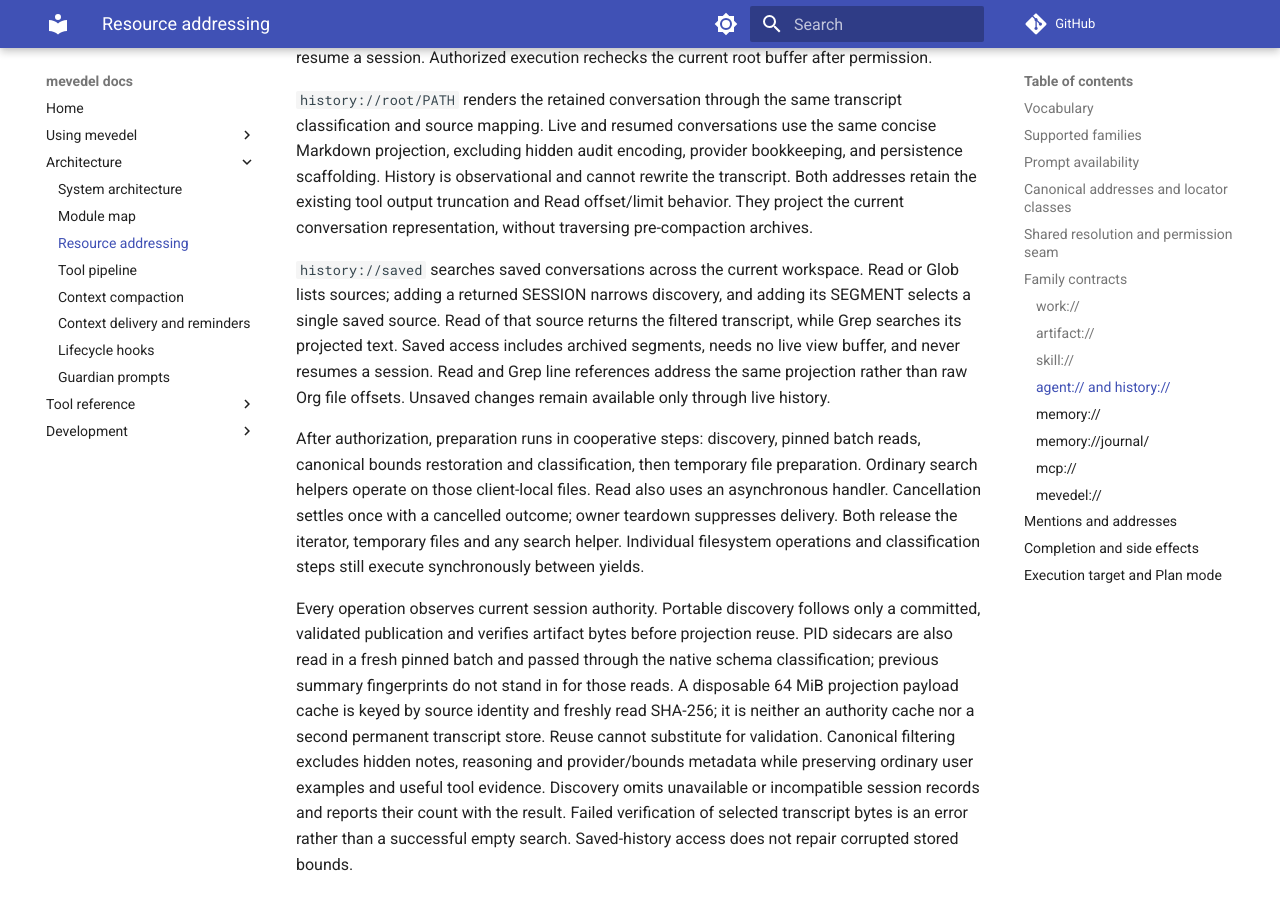
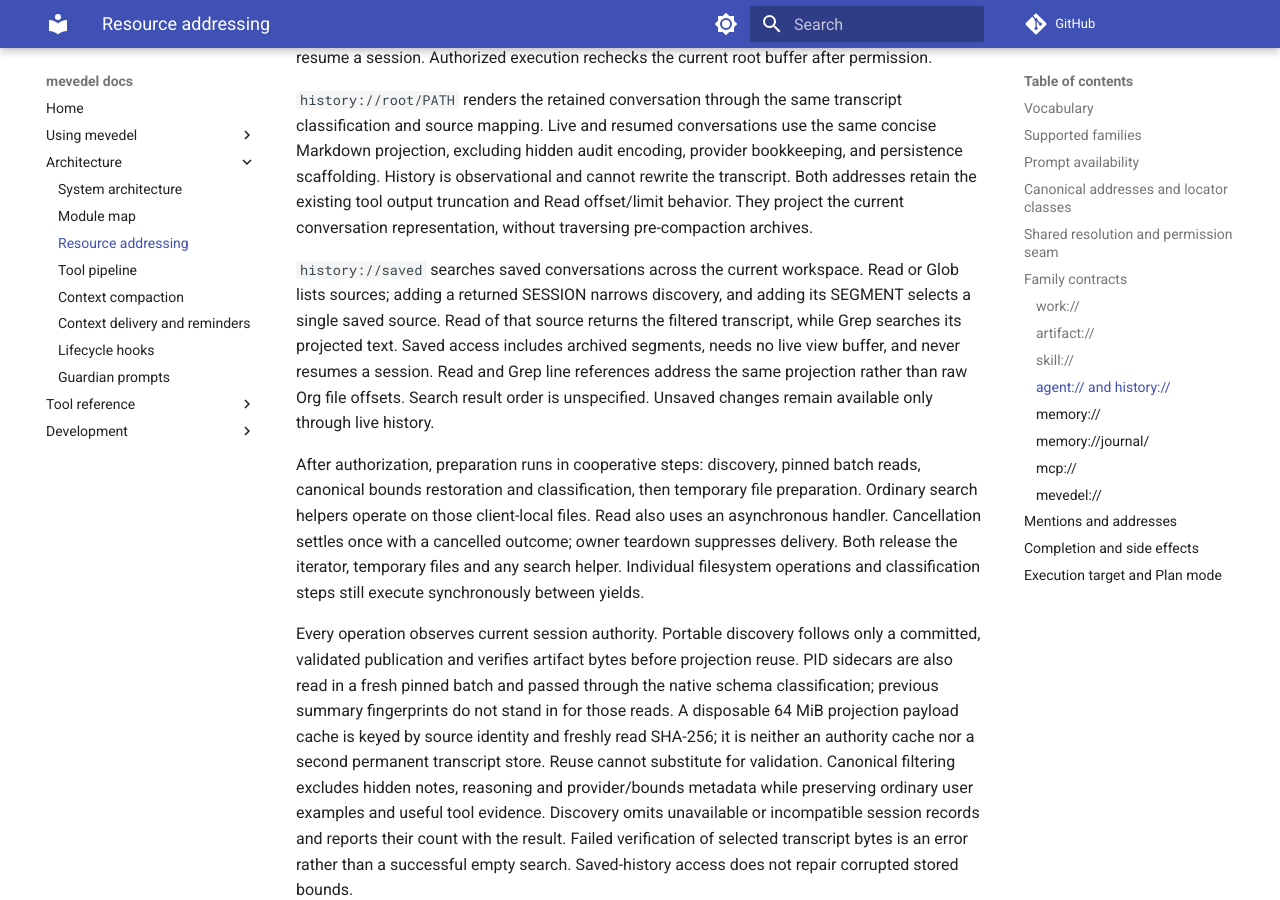
Before and after one commit to FrauH0lle/mevedel, an MkDocs documentation site: the page built from docs/address-to-resource.md, in a window 1280 px wide and 900 px high, scrolled down 7063 px. Built offline with MkDocs 1.6.1 and Material for MkDocs 9.7.7, drawn with Linux system fonts in a browser that asks for light colours; comment, search, counter and statistics services are not loaded.

Commit message:
test(history): Accept native saved-source traversal order
* test/test-mevedel-history-search.el
(mevedel-history-search-start/global-format-bound): Identify the
returned source while retaining page, address and formatting bounds.
* docs/address-to-resource.md: State that search order is unspecified.

The old assertion fails native descending rg traversal; the new test
passes ascending and descending traversal. Validate all 14 saved-history
tests and warning-free compilation of 199 files.

```diff
--- a/docs/address-to-resource.md
+++ b/docs/address-to-resource.md
@@ -283,7 +283,8 @@
 the filtered transcript, while Grep searches its projected text. Saved access
 includes archived segments, needs no live view buffer, and never resumes a
 session. Read and Grep line references address the same projection rather than
-raw Org file offsets. Unsaved changes remain available only through live history.
+raw Org file offsets. Search result order is unspecified. Unsaved changes remain
+available only through live history.
 
 After authorization, preparation runs in cooperative steps: discovery, pinned
 batch reads, canonical bounds restoration and classification, then temporary
```
Also changed, not shown: 1 other file.
